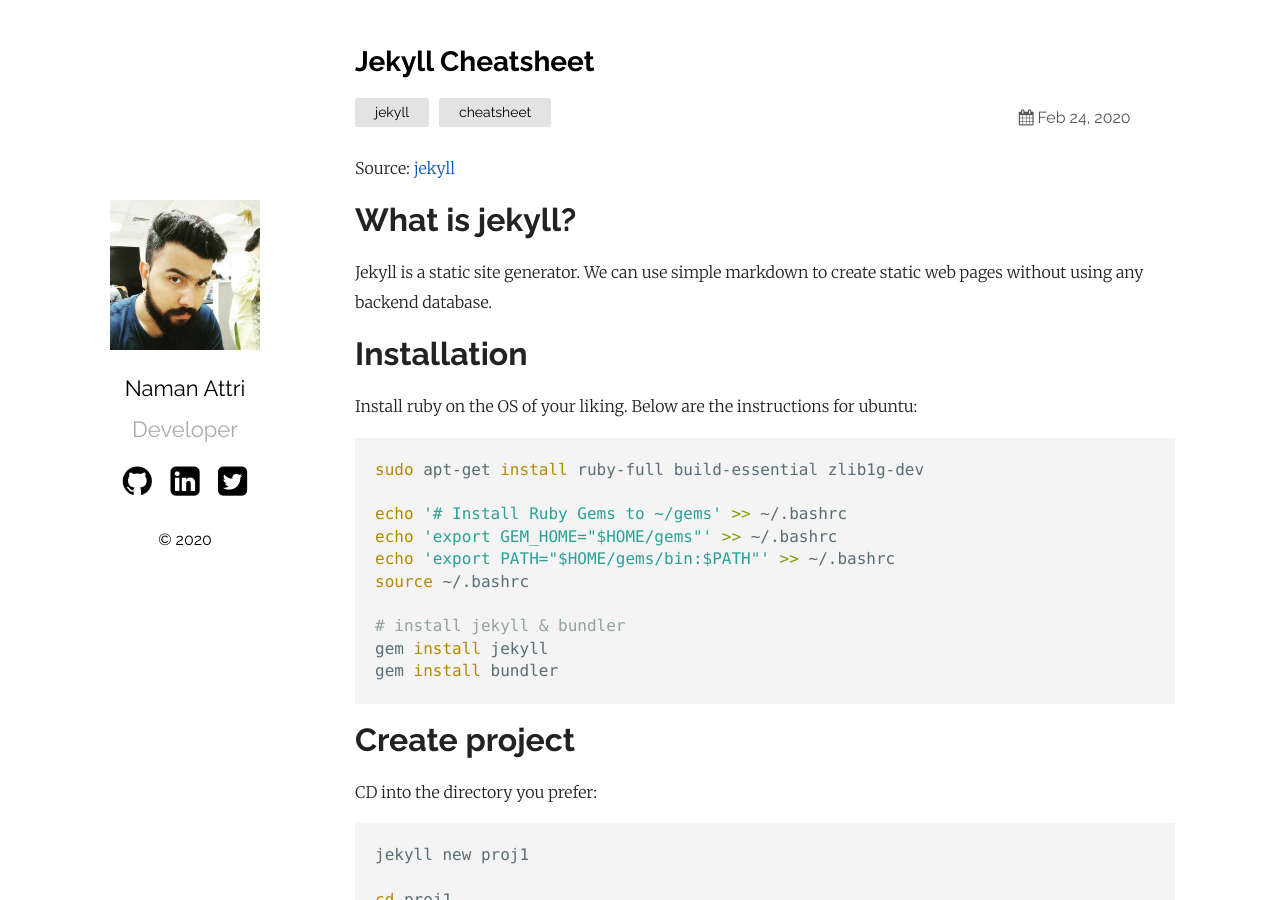
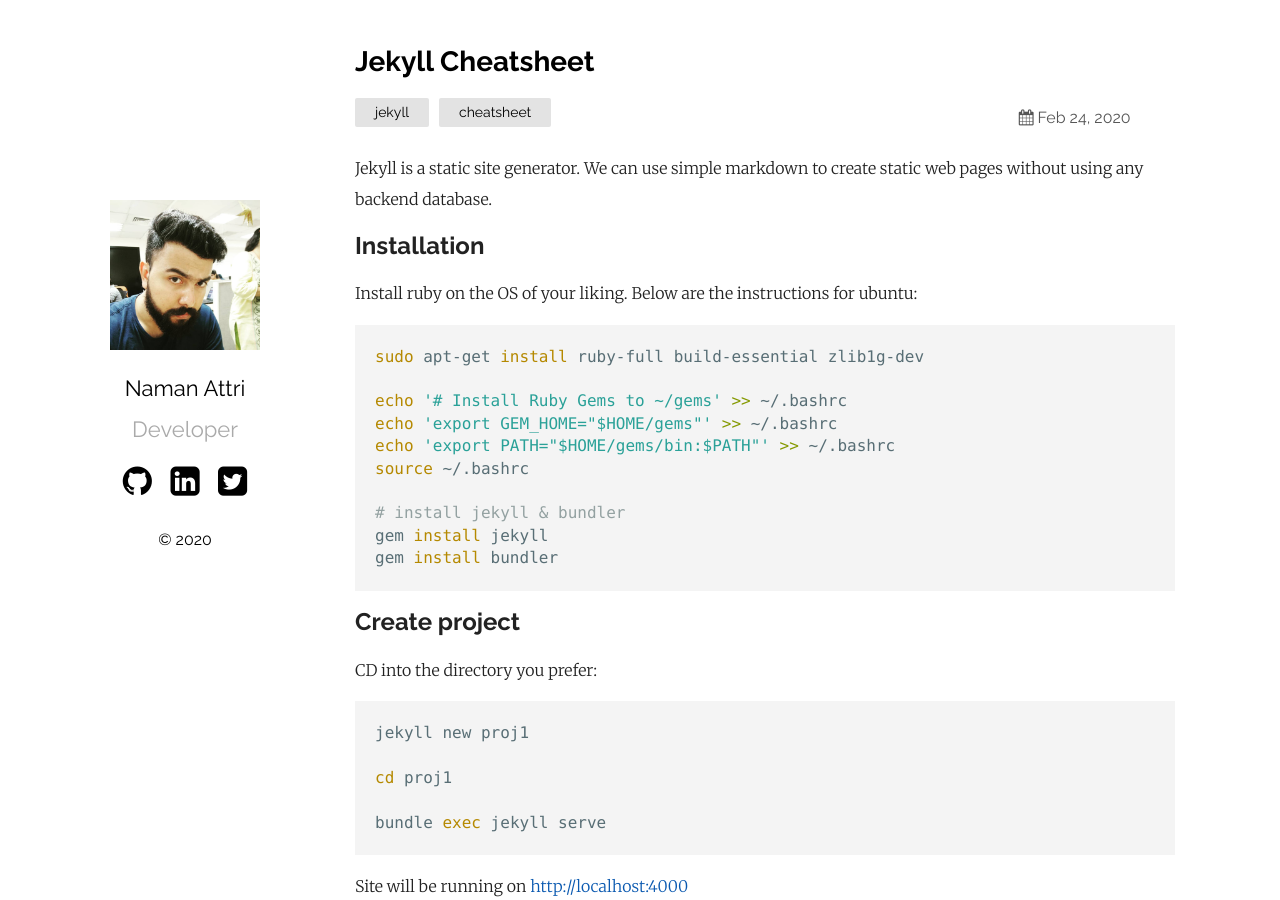
Before and after one commit to namanattri/namanattri.github.io, a Jekyll site: the page built from _posts/2020-02-24-jekyll-cheatsheet.markdown, in a window 1280 px wide and 900 px high. Built offline with Jekyll 4.4.1, drawn with Linux system fonts in a browser that asks for light colours.

Commit message:
Move source to bottom and optimize layout

````diff
--- a/_posts/2020-02-24-jekyll-cheatsheet.markdown
+++ b/_posts/2020-02-24-jekyll-cheatsheet.markdown
@@ -3,12 +3,9 @@ layout: post
 categories: jekyll cheatsheet
 author: Naman Attri
 ---
-Source: <a href="https://jekyllrb.com/docs/" target="_blank">jekyll</a>
-
-# What is jekyll?
 Jekyll is a static site generator. We can use simple markdown to create static web pages without using any backend database.
 
-# Installation
+## Installation
 
 Install ruby on the OS of your liking. Below are the instructions for ubuntu:
 ```bash
@@ -24,7 +21,7 @@ gem install jekyll
 gem install bundler
 ```
 
-# Create project
+## Create project
 CD into the directory you prefer:
 ```bash
 jekyll new proj1
@@ -35,14 +32,14 @@ bundle exec jekyll serve
 ```
 Site will be running on <a href="http://localhost:4000" target="_blank">http://localhost:4000</a>
 
-# Gems
+## Gems
 Gems are to ruby what packages are to nodejs.
 ```bash
 gem install bundler
 gem install a0-tzmigration-ruby
 ```
 
-# Gemfile
+## Gemfile
 Gemfile contains list of gems that our site is dependent on. Gemfile is to ruby what package.json is to nodejs.
 ```rb
 source "https://rubygems.org"
@@ -55,7 +52,7 @@ group :jekyll_plugins do
 end
 ```
 
-# Bundler
+## Bundler
 Bundler installs the gems that are listed in the Gemfile. Used to lock dependency versions across different instances of the same project running in different environments.
 ```bash
 # when using Gemfile
````
Also changed, not shown: other parts of _posts/2020-02-24-jekyll-cheatsheet.markdown (+2 -0 lines).
